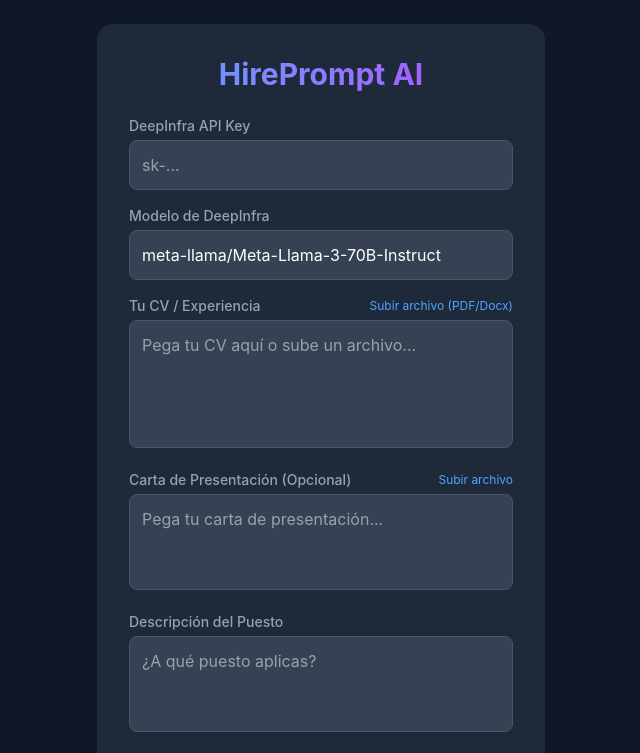
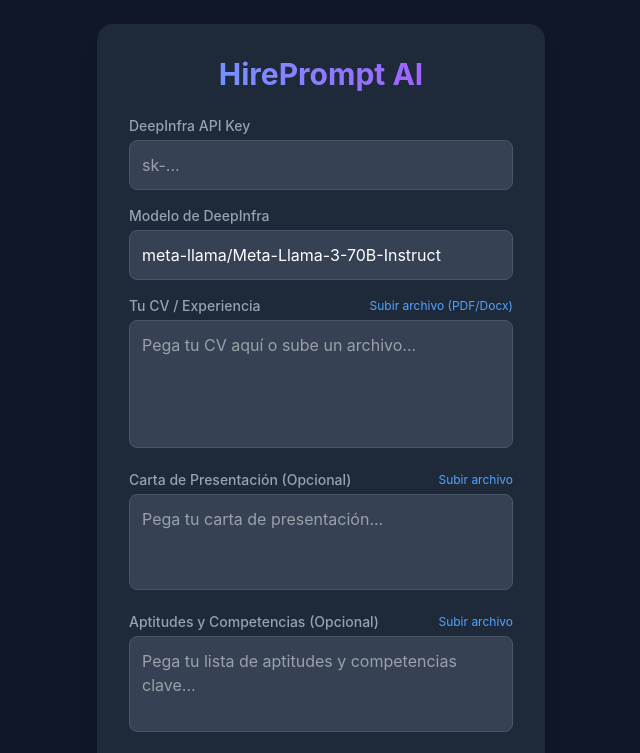
Before and after one commit to hjalmarmeza/Entrevista_PWA, a React (Vite) app: page / in a window 1280 px wide. Shown: the top 753 px of the page, without its empty margins (319-959 px from the left). Built offline with nearby package versions, Linux system fonts and the light colour scheme.

Commit message:
Add Aptitudes section and behavior rules

```diff
--- a/src/App.tsx
+++ b/src/App.tsx
@@ -17,6 +17,7 @@
   const [model, setModel] = useState(localStorage.getItem('hp_model') || 'meta-llama/Meta-Llama-3-70B-Instruct');
   const [cv, setCv] = useState(localStorage.getItem('hp_cv') || '');
   const [coverLetter, setCoverLetter] = useState(localStorage.getItem('hp_coverLetter') || '');
+  const [aptitudes, setAptitudes] = useState(localStorage.getItem('hp_aptitudes') || '');
   const [job, setJob] = useState(localStorage.getItem('hp_job') || '');
   const [format, setFormat] = useState<Format>((localStorage.getItem('hp_format') as Format) || 'bullets');
   const [isUploading, setIsUploading] = useState(false);
@@ -101,7 +102,7 @@
     }
   };
 
-  const handleFileUpload = async (event: React.ChangeEvent<HTMLInputElement>, target: 'cv' | 'coverLetter') => {
+  const handleFileUpload = async (event: React.ChangeEvent<HTMLInputElement>, target: 'cv' | 'coverLetter' | 'aptitudes') => {
     const file = event.target.files?.[0];
     if (!file) return;
     setIsUploading(true);
@@ -153,7 +154,8 @@
       }
 
       if (target === 'cv') setCv(text);
-      else setCoverLetter(text);
+      else if (target === 'coverLetter') setCoverLetter(text);
+      else setAptitudes(text);
     } catch (err) {
       console.error('Error al procesar el archivo', err);
       alert('Hubo un error al extraer el texto del archivo.');
@@ -169,6 +171,7 @@
     localStorage.setItem('hp_model', model);
     localStorage.setItem('hp_cv', cv);
     localStorage.setItem('hp_coverLetter', coverLetter);
+    localStorage.setItem('hp_aptitudes', aptitudes);
     localStorage.setItem('hp_job', job);
     localStorage.setItem('hp_format', format);
     setIsConfigured(true);
@@ -210,13 +213,15 @@
     - La redacción debe ser HUMANA, REALISTA, AUTÉNTICA Y SOBRIA.
     - Usa un lenguaje persuasivo, profesional y adecuado al nivel del puesto.
     - Evita clichés, saludos iniciales, o introducciones innecesarias (ve directo al grano).
-    - CERO ALUCINACIONES: Basa la respuesta EXCLUSIVAMENTE en el CV y Carta de Presentación. Está totalmente prohibido inventar funciones, métricas o habilidades.
+    - CERO ALUCINACIONES: Basa la respuesta EXCLUSIVAMENTE en el CV, Carta de Presentación y Competencias aportadas. Está totalmente prohibido inventar experiencia laboral, métricas o funciones.
+    - REGLA DE INFERENCIA: Si el reclutador te pregunta por tus fortalezas y/o debilidades, infiérelas de manera estratégica, profesional y autocrítica a partir del nivel de experiencia de tu perfil, mostrando áreas de oportunidad de aprendizaje que no te dejen mal parado, siempre respetando la regla de no alucinar experiencia falsa.
     - Regla gramatical estricta: Evita cacofonías (reemplaza "y" por "e" ante palabras con sonido "i", y "o" por "u" ante sonido "o").
 
     CV DEL CANDIDATO:
     ${cv}
 
     ${coverLetter ? `CARTA DE PRESENTACIÓN DEL CANDIDATO:\n${coverLetter}\n` : ''}
+    ${aptitudes ? `COMPETENCIAS Y APTITUDES CLAVE:\n${aptitudes}\n` : ''}
     PUESTO APLICADO: ${job}
 
     FORMATO DE RESPUESTA REQUERIDO:
@@ -380,6 +385,22 @@
             </div>
 
             <div>
+              <div className="flex justify-between items-center mb-1">
+                <label className="block text-sm font-medium text-gray-400">Aptitudes y Competencias (Opcional)</label>
+                <label className="text-xs text-blue-400 cursor-pointer hover:text-blue-300">
+                  {isUploading ? 'Procesando...' : 'Subir archivo'}
+                  <input type="file" className="hidden" accept=".pdf,.docx,.txt" onChange={(e) => handleFileUpload(e, 'aptitudes')} disabled={isUploading} />
+                </label>
+              </div>
+              <textarea
+                value={aptitudes}
+                onChange={e => setAptitudes(e.target.value)}
+                className="w-full bg-gray-700 border border-gray-600 rounded-lg p-3 text-white focus:ring-2 focus:ring-blue-500 outline-none h-24 resize-none"
+                placeholder="Pega tu lista de aptitudes y competencias clave..."
+              />
+            </div>
+
+            <div>
               <label className="block text-sm font-medium text-gray-400 mb-1">Descripción del Puesto</label>
               <textarea
                 value={job}
```
